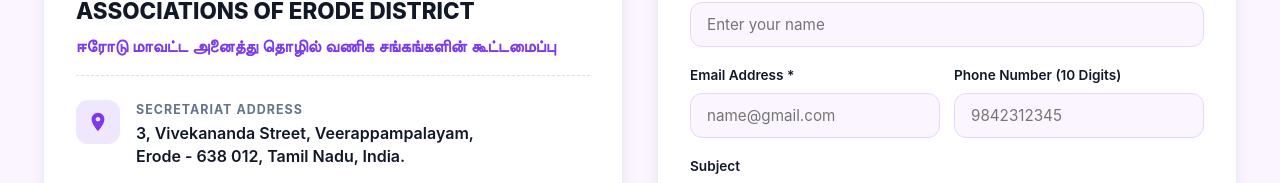
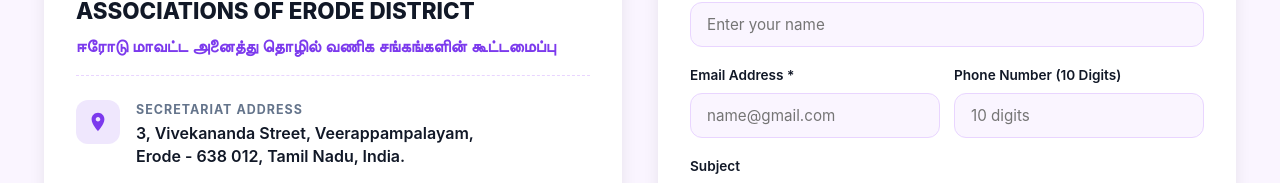
Before and after one commit to Rithish-25/Fatia, a React (Create React App) app in the folder frontend/: page /contact in a window 1280 px wide. Shown: the part 432-615 px from the top of the page. Built offline with nearby package versions, Linux system fonts and the light colour scheme.

Commit message:
Refactor project structure, update FATIA branding, fix UI alignment & board cards

```diff
--- a/frontend/src/pages/Contact/Contact.js
+++ b/frontend/src/pages/Contact/Contact.js
@@ -157,7 +157,7 @@ const Contact = () => {
                     type="tel"
                     name="phone"
                     className="form-input"
-                    placeholder="9842312345"
+                    placeholder="10 digits"
                     maxLength={10}
                     pattern="[0-9]{10}"
                     value={formData.phone}
```
